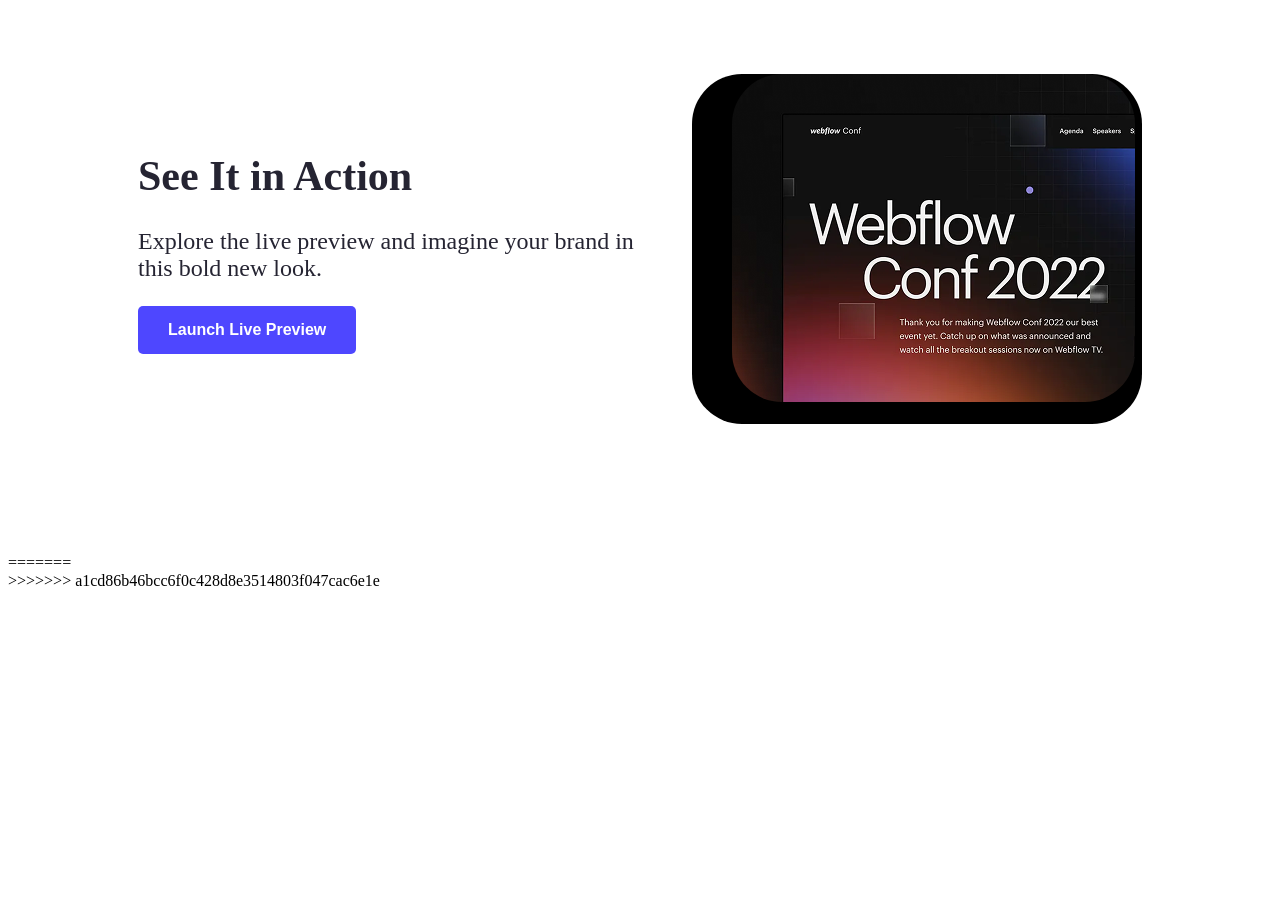
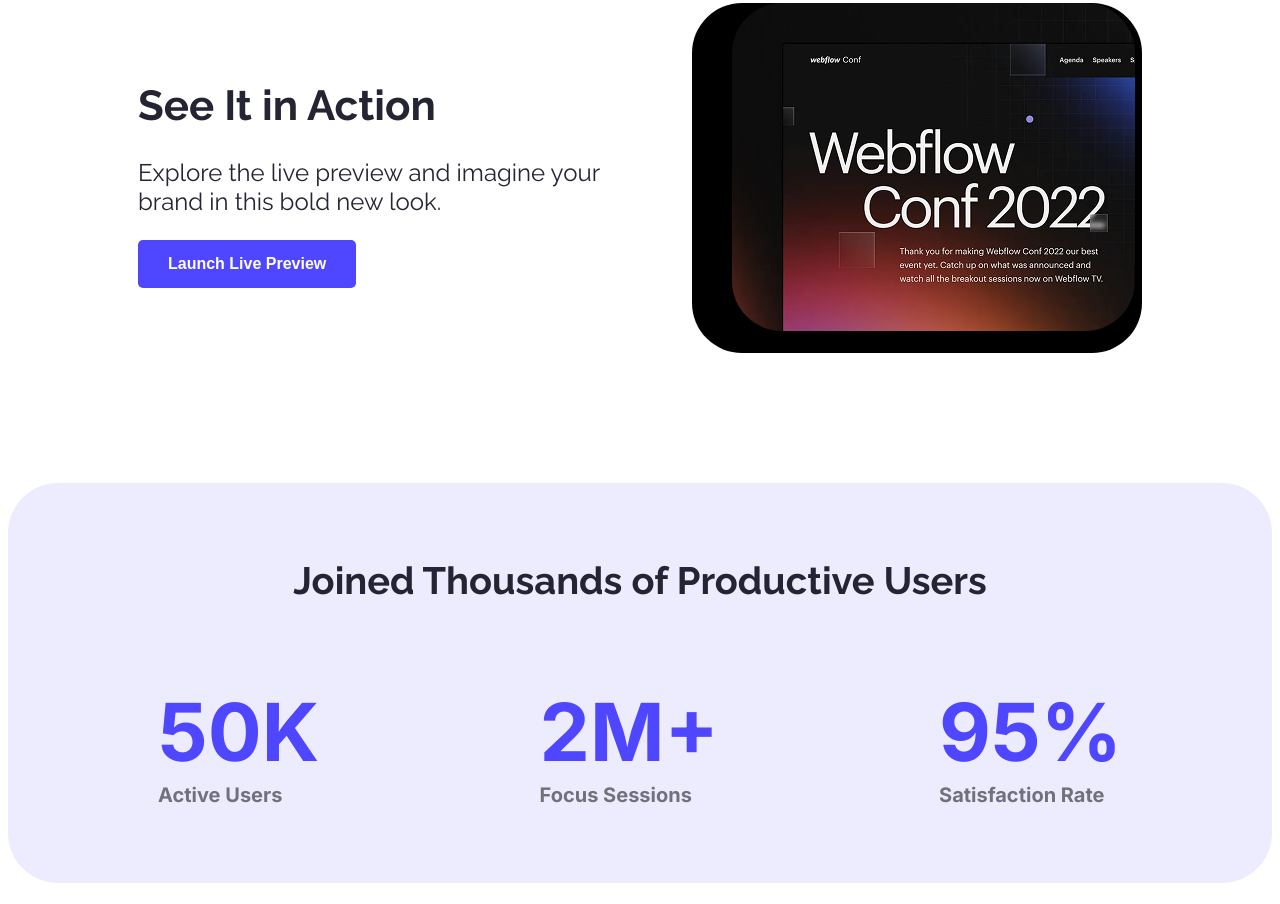
Before and after one commit to mdkamrol/assainment-today-1, a plain HTML site: page index.html in a window 1280 px wide. Shown: the part 835-1739 px from the top of the page. Before the commit the page ends 1433 px from the top, so only its background shows below. Drawn offline with Linux system fonts and the light colour scheme.

```diff
--- a/index.html
+++ b/index.html
@@ -3,17 +3,18 @@
 <head>
     <meta charset="UTF-8">
     <meta name="viewport" content="width=device-width, initial-scale=1.0">
-<<<<<<< HEAD
     <title>ASSIGNMENT-001</title>
      <link rel="preconnect" href="https://fonts.googleapis.com">
 <link rel="preconnect" href="https://fonts.gstatic.com" crossorigin>
 <link href="https://fonts.googleapis.com/css2?family=Raleway:ital,wght@0,100..900;1,100..900&display=swap" rel="stylesheet">
 
-    <link rel="stylesheet" href="style.css">
-</head>
+
 <body class="raleway-font">
-=======
     <title>Document</title>
+    <link rel="preconnect" href="https://fonts.googleapis.com">
+<link rel="preconnect" href="https://fonts.gstatic.com" crossorigin>
+<link href="https://fonts.googleapis.com/css2?family=Inter:ital,opsz,wght@0,14..32,100..900;1,14..32,100..900&display=swap" rel="stylesheet">
+
     <link rel="preconnect" href="https://fonts.googleapis.com">
 <link rel="preconnect" href="https://fonts.gstatic.com" crossorigin>
 <link href="https://fonts.googleapis.com/css2?family=Inter:ital,opsz,wght@0,14..32,100..900;1,14..32,100..900&display=swap" rel="stylesheet">
@@ -24,10 +25,10 @@
     <link rel="stylesheet" href="style.css">
 </head>
 <body class="inter-normel">
->>>>>>> a1cd86b46bcc6f0c428d8e3514803f047cac6e1e
     <header class="header">
+
         <nav>
-            <h3 class="nav-title">LOGO</h3>
+            <h3 class="nav-title inter-new-font">LOGO</h3>
             <ul>
                 <li>
                     <a href="#">
@@ -41,9 +42,9 @@
             <button class="all-btn">Stay Focused</button>
         </div>
     </header>
-<<<<<<< HEAD
     <main>
         <div class="action-section">
+
             <div class="abba" >
                 <h1 class="title">See It in Action</h1>
                 <p class="discraption">Explore the live preview and imagine your brand in this bold new look.</p>
@@ -54,10 +55,27 @@
             </div>
 
         </div>
+        <div class="Productive-section">
+            <h1 class="Productive-title">Joined Thousands of Productive Users</h1>
+            <div class="Productive-abba inter-new-font">
+                <div>
+                    <h1 class="all-text">50K</h1>
+                    <h6 class="all-text2">Active Users</h6>
+                </div>
+                <div>
+                    <h1 class="all-text">2M+</h1>
+                    <h6 class="all-text2">Focus Sessions</h6>
+                </div>
+                <div>
+                    <h1 class="all-text">95%</h1>
+                    <h6 class="all-text2">Satisfaction Rate</h6>
+                </div>
+
+
+            </div>
+        </div>
+
     </main>
-=======
-    <main></main>
->>>>>>> a1cd86b46bcc6f0c428d8e3514803f047cac6e1e
     <footer></footer>
 
 </body>
--- a/style.css
+++ b/style.css
@@ -3,15 +3,13 @@
     width: 100%;
     height: 700px;
 }
-<<<<<<< HEAD
-=======
 .inter-normel {
   font-family: "Inter", sans-serif;
   font-optical-sizing: auto;
   font-style: normal;
 }
 
->>>>>>> a1cd86b46bcc6f0c428d8e3514803f047cac6e1e
+
 
 nav{
     display:flex;
@@ -53,7 +51,6 @@ header nav ul{
 
 }
 
-<<<<<<< HEAD
 .raleway-font {
   font-family: "Raleway", sans-serif;
   font-optical-sizing: auto;
@@ -93,10 +90,51 @@ header nav ul{
 }
 main{
     background-color: #FFFFFF;
-=======
-.inter-font {
+}
+.inter-font{
  font-family: "Inter", sans-serif;
   font-optical-sizing: auto;
   font-style: normal;
->>>>>>> a1cd86b46bcc6f0c428d8e3514803f047cac6e1e
 }
+.Productive-section{
+    max-width: 1300px;
+    background-color: rgba(78, 71, 255, 0.1);
+    padding:150px;
+    margin:0px auto;
+    border-radius: 50px;
+    height: 100px;
+
+
+}
+.Productive-abba{
+    display:flex;
+    justify-content: space-between;
+    position: relative;
+    bottom: 100px;
+}
+.Productive-title{
+    text-align: center;
+    font-weight: bold;
+    font-size: 38px;
+    color:rgba(37, 36, 50, 1);
+    position: relative;
+    bottom:100px;
+}
+.all-text{
+    color:#4E47FF;
+    font-weight: bold;
+    font-size: 80px;
+}
+
+
+.inter-new-font {
+  font-family: "Inter", sans-serif;
+  font-optical-sizing: auto;
+  font-style: normal;
+}
+.all-text2{
+    font-size: 20px;
+    color:rgba(0, 0, 0, 0.52);
+    position: relative;
+    bottom:50px;
+}
```
